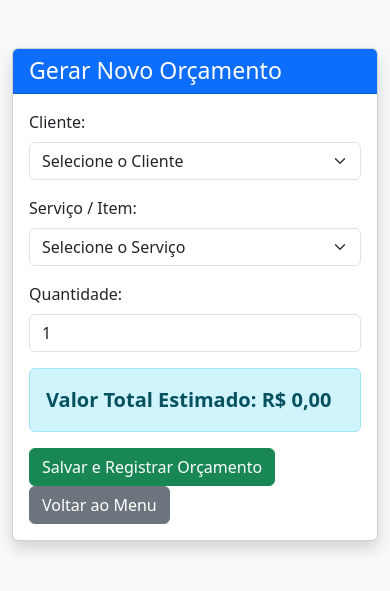
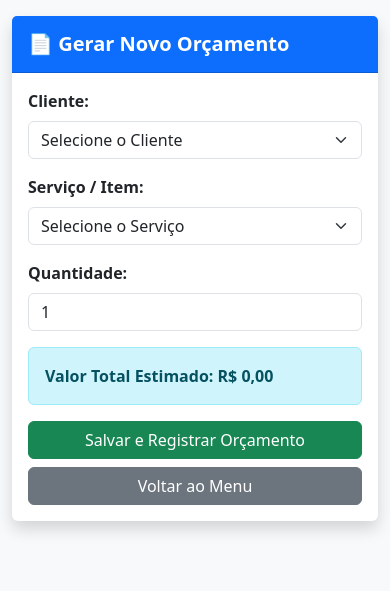
Before and after one commit to Sistematico654/marcenaria-orcamentos, a PHP site: page /gerar_orcamento.php in a window 390 px wide. Shown: the top 591 px of the page. Run offline with PHP 8.4, Linux system fonts and the light colour scheme; data that the repository does not hold is empty.

Commit message:
atualizando responsividade de orcamentos

```diff
--- a/gerar_orcamento.php
+++ b/gerar_orcamento.php
@@ -22,9 +22,9 @@ if ($_SERVER['REQUEST_METHOD'] == 'POST') {
                 VALUES ('$cliente_id', '$servico_id', '$quantidade', '$valor_total', '$data_orcamento')";
 
         if (mysqli_query($conn, $sql)) {
-            $mensagem = "<div class='alert alert-success'>Orçamento gerado com sucesso! Valor Total: R$ " . number_format($valor_total, 2, ',', '.') . "</div>";
+            $mensagem = "<div class='alert alert-success' role='alert'>Orçamento gerado com sucesso! Valor Total: R$ " . number_format($valor_total, 2, ',', '.') . "</div>";
         } else {
-            $mensagem = "<div class='alert alert-danger'>Erro ao gerar orçamento: " . mysqli_error($conn) . "</div>";
+            $mensagem = "<div class='alert alert-danger' role='alert'>Erro ao gerar orçamento: " . mysqli_error($conn) . "</div>";
         }
     }
 }
@@ -38,21 +38,24 @@ $servicos = mysqli_query($conn, "SELECT id, nome_servico, preco_base FROM servic
 <html lang="pt-br">
 <head>
     <meta charset="UTF-8">
+    <meta name="viewport" content="width=device-width, initial-scale=1.0">
     <title>Gerar Orçamento - Marcenaria</title>
     <link href="https://cdn.jsdelivr.net/npm/bootstrap@5.3.0/dist/css/bootstrap.min.css" rel="stylesheet">
 </head>
 <body class="bg-light">
-    <div class="container mt-5">
-        <div class="card shadow">
-            <div class="card-header bg-primary text-white">
-                <h3 class="mb-0">Gerar Novo Orçamento</h3>
+    <!-- Ajustado py-3 e py-md-5 para otimizar o espaço vertical no celular -->
+    <div class="container py-3 py-md-5">
+        <div class="card shadow border-0">
+            <!-- Título responsivo e padding ajustado -->
+            <div class="card-header bg-primary text-white py-3">
+                <h3 class="mb-0 fs-5 fs-md-3 fw-bold">📄 Gerar Novo Orçamento</h3>
             </div>
-            <div class="card-body">
+            <div class="card-body p-3 p-md-4">
                 <?php echo $mensagem; ?>
 
                 <form method="POST" action="">
                     <div class="mb-3">
-                        <label class="form-label">Cliente:</label>
+                        <label class="form-label fw-bold">Cliente:</label>
                         <select name="cliente_id" class="form-select" required>
                             <option value="">Selecione o Cliente</option>
                             <?php while ($c = mysqli_fetch_assoc($clientes)): ?>
@@ -62,7 +65,7 @@ $servicos = mysqli_query($conn, "SELECT id, nome_servico, preco_base FROM servic
                     </div>
 
                     <div class="mb-3">
-                        <label class="form-label">Serviço / Item:</label>
+                        <label class="form-label fw-bold">Serviço / Item:</label>
                         <select id="servico_id" name="servico_id" class="form-select" onchange="calcularTotal()" required>
                             <option value="" data-preco="0">Selecione o Serviço</option>
                             <?php while ($s = mysqli_fetch_assoc($servicos)): ?>
@@ -74,23 +77,26 @@ $servicos = mysqli_query($conn, "SELECT id, nome_servico, preco_base FROM servic
                     </div>
 
                     <div class="mb-3">
-                        <label class="form-label">Quantidade:</label>
+                        <label class="form-label fw-bold">Quantidade:</label>
                         <input type="number" id="quantidade" name="quantidade" class="form-control" value="1" min="1" oninput="calcularTotal()" required>
                     </div>
 
                     <!-- Exibição prévia do valor total em tempo real -->
-                    <div class="alert alert-info fw-bold fs-5">
+                    <div class="alert alert-info fw-bold fs-6 fs-md-5">
                         Valor Total Estimado: <span id="valor_total_preview">R$ 0,00</span>
                     </div>
 
-                    <button type="submit" class="btn btn-success">Salvar e Registrar Orçamento</button>
-                    <a href="index.php" class="btn btn-secondary">Voltar ao Menu</a>
+                    <!-- d-grid faz o botão ocupar a largura ideal em telas mobile -->
+                    <div class="d-grid d-md-flex gap-2">
+                        <button type="submit" class="btn btn-success">Salvar e Registrar Orçamento</button>
+                        <a href="index.php" class="btn btn-secondary">Voltar ao Menu</a>
+                    </div>
                 </form>
             </div>
         </div>
     </div>
 
-    <!-- Script JavaScript / Cálculo Dinâmico -->
+    <!-- Script JavaScript / Cálculo Dinâmico (Mantido idêntico ao original) -->
     <script>
     function calcularTotal() {
         const selectServico = document.getElementById('servico_id');
```
